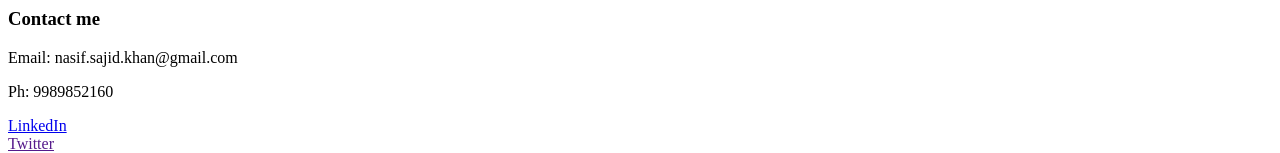
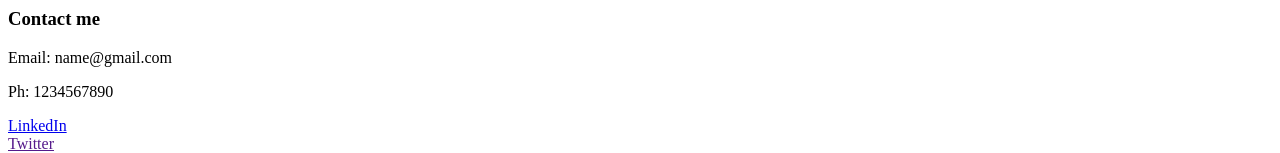
Before and after one commit to Nasif-Khan/Resume, a plain HTML site: page contact.html in a window 1280 px wide. Shown: the top 153 px of the page. Drawn offline with Linux system fonts and the light colour scheme.

Commit message:
Update contact.html

```diff
--- a/contact.html
+++ b/contact.html
@@ -5,8 +5,8 @@
     </head>
     <body>
         <h3>Contact me</h3>
-        <p>Email: nasif.sajid.khan@gmail.com</p>
-        <p>Ph: 9989852160</p>
+        <p>Email: name@gmail.com</p>
+        <p>Ph: 1234567890</p>
         <a href="https://www.linkedin.com/in/nasif-khan-405460227/">LinkedIn</a><br>
         <a href="">Twitter</a><br>
         <a href="">Facebook</a><br>
```
